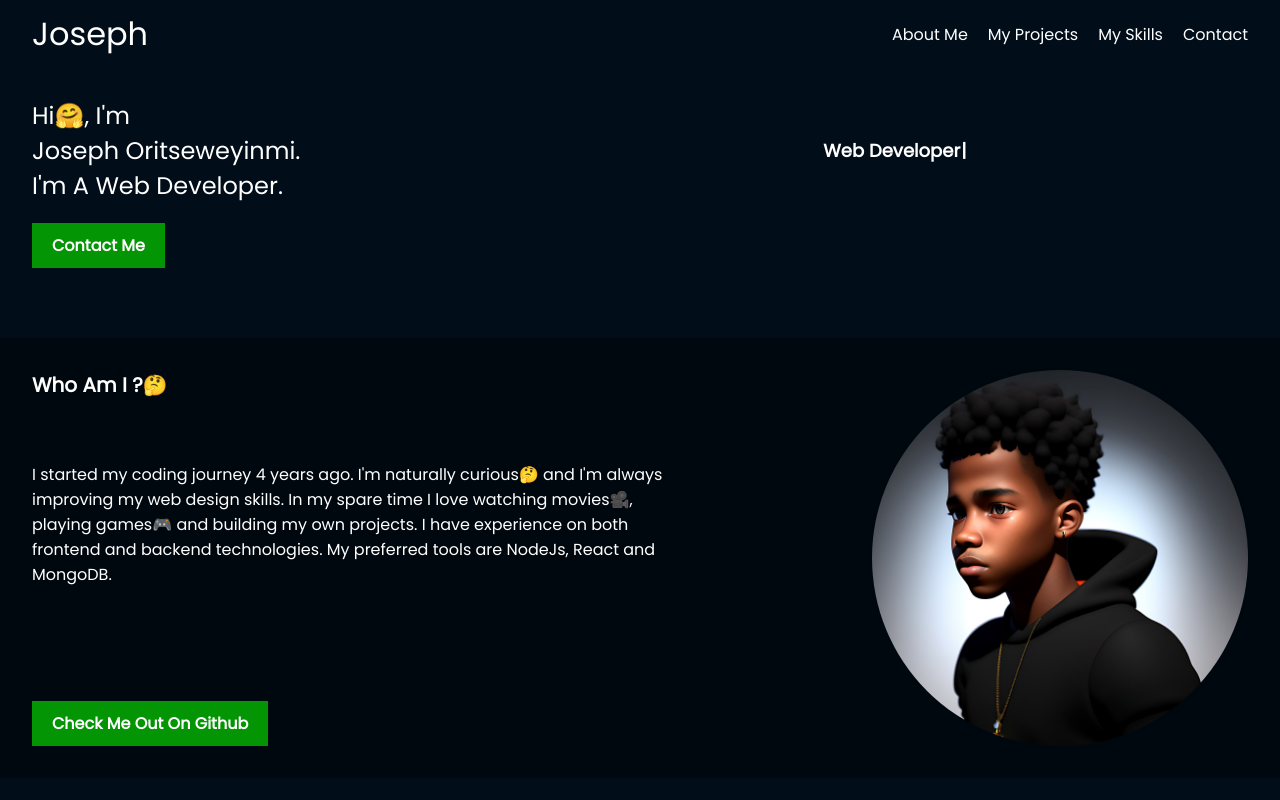
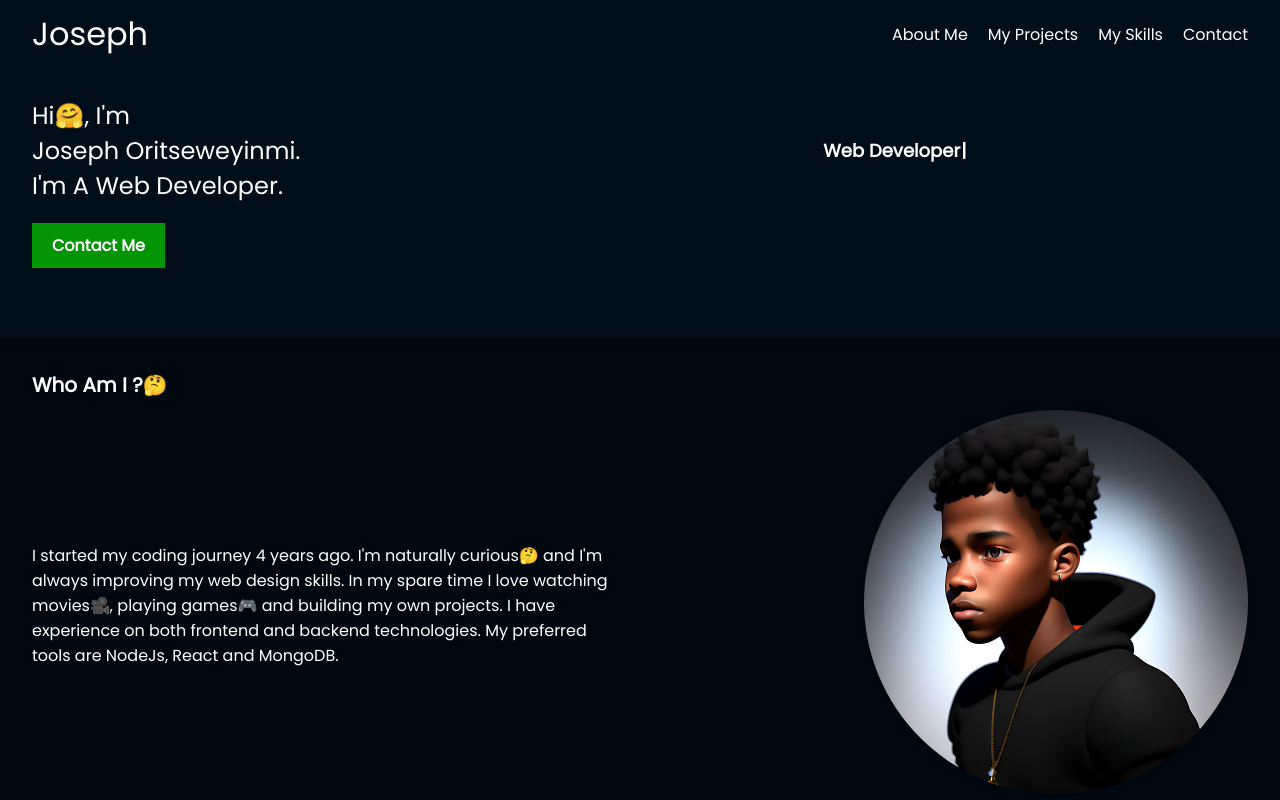
Before and after one commit to JoeSkills/portfolio-me, a Next.js app: page / in a window 1280 px wide. Shown: the top 800 px of the page. Built offline with nearby package versions, Linux system fonts and the light colour scheme; no server answers.

Commit message:
changed some css

```diff
--- a/components/About.jsx
+++ b/components/About.jsx
@@ -6,20 +6,25 @@ const About = () => {
   return (
     <div className="about-section section-spacing" id="About Me">
       <span className="heading about">Who Am I ?🤔</span>
-      <div className="about-body">
-        I started my coding journey 4 years ago. I'm naturally curious🤔 and I'm
-        always improving my web design skills. In my spare time I love watching
-        movies🎥, playing games🎮 and building my own projects. I have
-        experience on both frontend and backend technologies. My preferred tools
-        are NodeJs, React and MongoDB.
+      <div className="about-section__wrapper">
+        <div className="about-body">
+          I started my coding journey 4 years ago. I'm naturally curious🤔 and
+          I'm always improving my web design skills. In my spare time I love
+          watching movies🎥, playing games🎮 and building my own projects. I
+          have experience on both frontend and backend technologies. My
+          preferred tools are NodeJs, React and MongoDB.
+        </div>
+
+        <div className="about-section__img-wrapper">
+          <Image src={myImg} alt="my image" className="my-img about" />
+        </div>
       </div>
-      <Image src={myImg} alt="my image" className="my-img about" />
-      <a
+      <button
         href="https://github.com/JoeSkills"
         className="btn btn--green about-btn-github"
       >
         Check Me Out On Github
-      </a>
+      </button>
     </div>
   );
 };
--- a/styles/globals.css
+++ b/styles/globals.css
@@ -145,11 +145,8 @@ button:hover {
   height: fit-content;
 }
 .about-section {
-  display: grid;
-  grid-template-areas:
-    'about about'
-    'about-desc my-img'
-    'github-button my-img';
+  display: flex;
+  flex-direction: column;
   padding: 2rem;
   justify-content: start;
   gap: 0.625rem;
@@ -159,26 +156,33 @@ button:hover {
 .heading.about {
   font-size: 1.25rem;
   font-weight: bold;
-  grid-area: about;
+}
+.about-section__wrapper {
+  display: flex;
+  align-items: center;
+  justify-content: space-between;
 }
 .about-body {
-  grid-area: about-desc;
-  width: 50vw;
+  display: flex;
+  gap: var(--space-between-section-child);
+  flex-direction: column;
+  justify-content: start;
+  height: 100%;
+
+  flex: 0.7;
 }
 .about-btn-github {
-  grid-area: github-button;
   width: fit-content;
   height: fit-content;
-  align-self: self-end;
+  font-size: 1rem;
 }
 .about-btn-github:hover {
   background-color: var(--secondary-button-color);
 }
 .my-img.about {
-  width: 100%;
-  height: 100%;
+  width: 30vw;
+  height: 30vw;
   border-radius: 50%;
-  grid-row: 1/4;
 }
 .skills-section {
   display: flex;
@@ -302,6 +306,9 @@ button:hover {
 .projects-section__title {
   font-weight: 600;
   font-size: 1.25rem;
+}
+.projects-section__projects__no-projects {
+  text-align: center;
 }
 .contact-section {
   display: flex;
@@ -463,9 +470,18 @@ a:hover {
     padding: 0.625rem;
     padding-block: 1rem;
   }
+  .about-section__wrapper {
+    flex-direction: column;
+    gap: var(--space-between-section-child);
+  }
+  .about-section__img-wrapper {
+    display: flex;
+    justify-content: center;
+  }
   .about-body {
     width: 100%;
     text-align: center;
+    flex: 1;
   }
   .about-btn-github {
     align-self: center;
```
